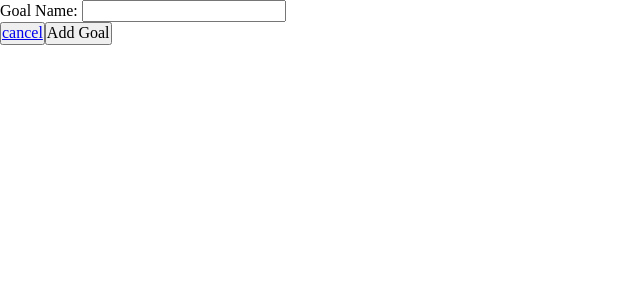
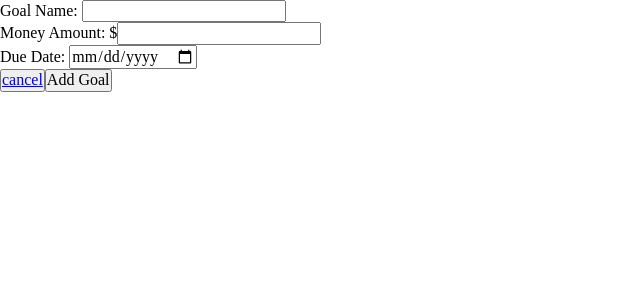
Before and after one commit to StuvaScript/extra-cash-calculator, a React (Vite) app: page /new-goal in a window 1280 px wide. Shown: the top 300 px of the page, without its empty margins (0-640 px from the left). Built offline with nearby package versions, Linux system fonts and the light colour scheme.

Commit message:
Work on "new goal" Form
Add prop to update state on App.jsx component
Add a navigation
etc...

```diff
--- a/src/App.jsx
+++ b/src/App.jsx
@@ -1,14 +1,22 @@
 import { BrowserRouter as Router, Routes, Route } from "react-router-dom";
 import Home from "./components/Home";
 import Form from "./components/Form";
+import { useState } from "react";
 // import styles from "./App.module.css";
 
 function App() {
+  const [goals, setGoals] = useState([]);
+  console.log(goals);
+
+  const handleAddGoal = (newGoal) => {
+    setGoals([...goals, newGoal]);
+  };
+
   return (
     <Router>
       <Routes>
         <Route path="/" element={<Home />} />
-        <Route path="/new-goal" element={<Form />} />
+        <Route path="/new-goal" element={<Form onAddGoal={handleAddGoal} />} />
       </Routes>
     </Router>
   );
--- a/src/components/Form.jsx
+++ b/src/components/Form.jsx
@@ -1,29 +1,71 @@
+import PropTypes from "prop-types";
 import { useState } from "react";
-import { Link } from "react-router-dom";
+import { Link, useNavigate } from "react-router-dom";
 
-export default function Form() {
-  const [formData, setFormData] = useState({ goalName: "" });
+export default function Form({ onAddGoal }) {
+  const [formData, setFormData] = useState({});
   console.log(formData);
 
-  const handleInputChange = (event) =>
-    setFormData({ goalName: event.target.value });
+  const navigate = useNavigate();
+
+  const handleInputChange = (event, inputField) => {
+    setFormData({ ...formData, [inputField]: event.target.value });
+  };
+
+  const handleSubmit = (e) => {
+    e.preventDefault();
+    onAddGoal(formData);
+    setFormData({});
+    navigate("/");
+  };
+
+  const today = new Date().toISOString().slice(0, 10);
 
   return (
-    <form>
+    <form onSubmit={handleSubmit}>
       <label htmlFor="goal-name">Goal Name: </label>
       <input
         type="text"
         id="goal-name"
         name="goal-name"
-        value={formData.goalName}
-        onChange={handleInputChange}
+        value={formData.goalName || ""}
+        onChange={(e) => handleInputChange(e, "goalName")}
+        required
+      />
+      <br />
+
+      <label htmlFor="money-amount">Money Amount: $</label>
+      <input
+        type="number"
+        min="0"
+        id="money-amount"
+        name="money-amount"
+        value={formData.moneyAmount || ""}
+        onChange={(e) => handleInputChange(e, "moneyAmount")}
+        required
+      />
+      <br />
+
+      <label htmlFor="due-date">Due Date: </label>
+      <input
+        type="date"
+        min={today}
+        id="due-date"
+        name="due-date"
+        value={formData.dueDate || ""}
+        onChange={(e) => handleInputChange(e, "dueDate")}
+        required
       />
       <div>
-        <button>
+        <button type="button">
           <Link to="/">cancel</Link>
         </button>
-        <button>Add Goal</button>
+        <button type="submit">Add Goal</button>
       </div>
     </form>
   );
 }
+
+Form.propTypes = {
+  onAddGoal: PropTypes.func,
+};
```
